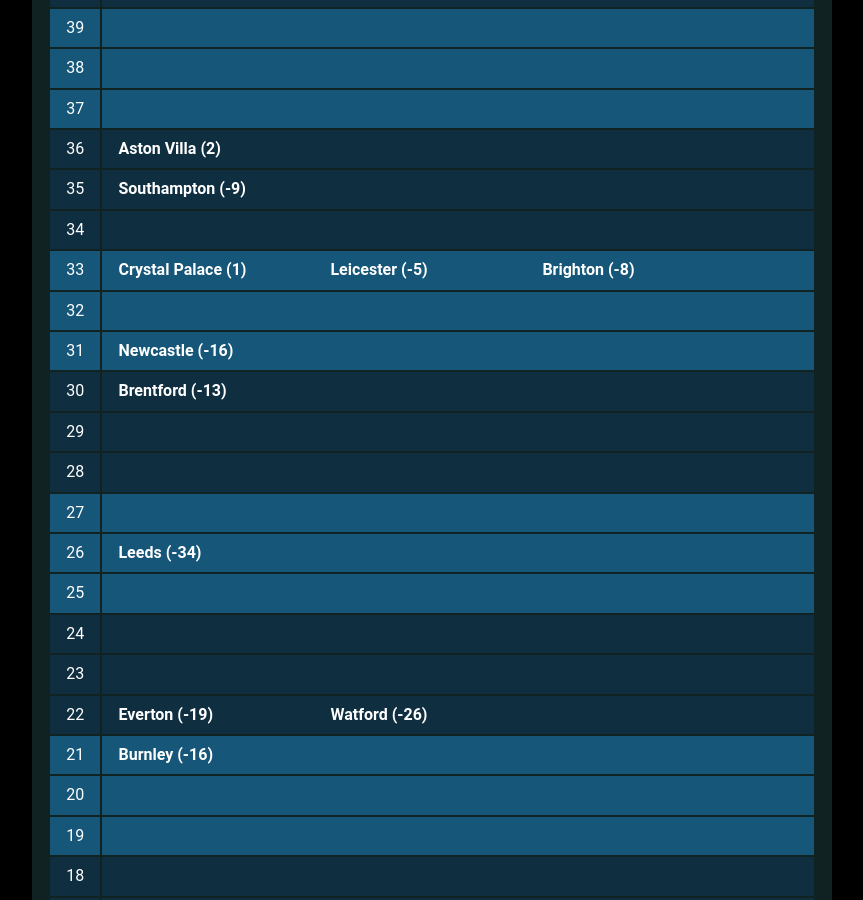
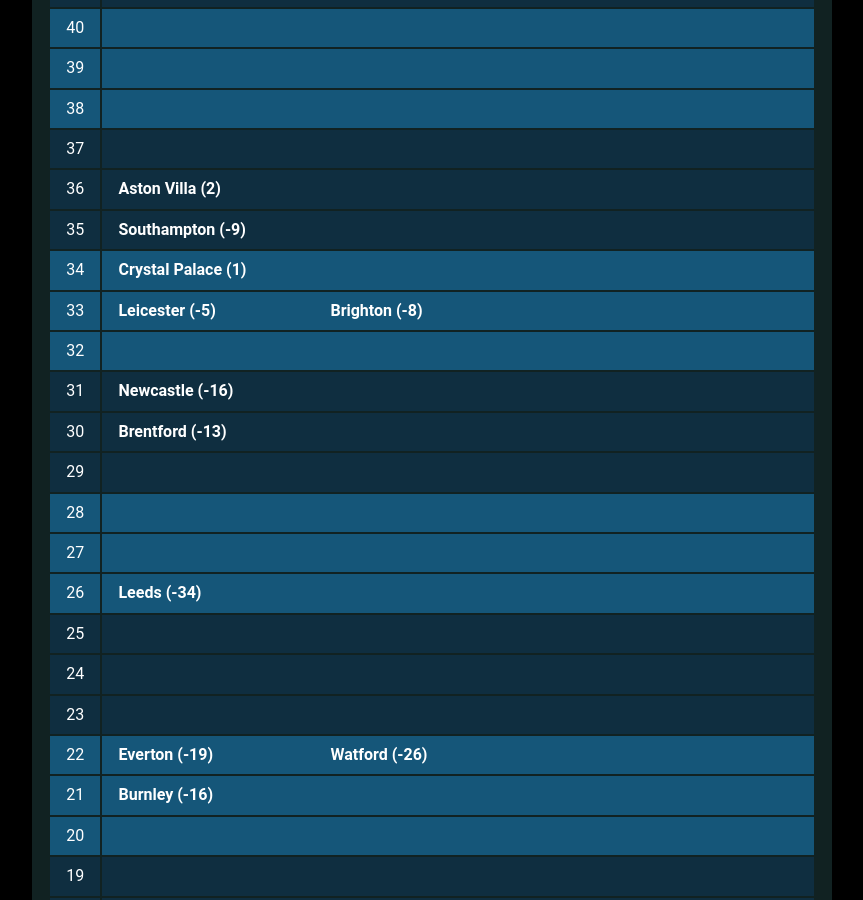
Before and after one commit to muru/muru.github.io, a Jekyll site: the page built from resources.md, in a window 1280 px wide and 900 px high, scrolled down 2689 px. Shown: the whole window, without its empty margins (208-1071 px from the left). Built offline with Jekyll 4.4.1, drawn with Linux system fonts in a browser that asks for light colours; some web fonts are replaced; some of the changed text lies outside the part shown.

Commit message:
updated cann-table: Wed 16 Mar 00:04:00 JST 2022

```diff
--- a/cann-table.html
+++ b/cann-table.html
@@ -1,9 +1,14 @@
 <table id="cann-table">
 <thead> <th> Pts </th> <th> Clubs (GD) </th> </thead>
 	<tr class="cann-row-1">
+		<td class="cann-point"> 70 </td>
+		<td class="cann-clubs">
+			<span class="club-name"> Man City (50) </span>
+		</td>
+ 	</tr>
+	<tr class="cann-row-1">
 		<td class="cann-point"> 69 </td>
 		<td class="cann-clubs">
-			<span class="club-name"> Man City (50) </span>
 		</td>
  	</tr>
 	<tr class="cann-row-1">
@@ -11,7 +16,7 @@
 		<td class="cann-clubs">
 		</td>
  	</tr>
-	<tr class="cann-row-1">
+	<tr class="cann-row-2">
 		<td class="cann-point"> 67 </td>
 		<td class="cann-clubs">
 		</td>
@@ -27,7 +32,7 @@
 		<td class="cann-clubs">
 		</td>
  	</tr>
-	<tr class="cann-row-2">
+	<tr class="cann-row-1">
 		<td class="cann-point"> 64 </td>
 		<td class="cann-clubs">
 		</td>
@@ -42,7 +47,7 @@
 		<td class="cann-clubs">
 		</td>
  	</tr>
-	<tr class="cann-row-1">
+	<tr class="cann-row-2">
 		<td class="cann-point"> 61 </td>
 		<td class="cann-clubs">
 		</td>
@@ -58,7 +63,7 @@
 			<span class="club-name"> Chelsea (38) </span>
 		</td>
  	</tr>
-	<tr class="cann-row-2">
+	<tr class="cann-row-1">
 		<td class="cann-point"> 58 </td>
 		<td class="cann-clubs">
 		</td>
@@ -73,7 +78,7 @@
 		<td class="cann-clubs">
 		</td>
  	</tr>
-	<tr class="cann-row-1">
+	<tr class="cann-row-2">
 		<td class="cann-point"> 55 </td>
 		<td class="cann-clubs">
 		</td>
@@ -88,7 +93,7 @@
 		<td class="cann-clubs">
 		</td>
  	</tr>
-	<tr class="cann-row-2">
+	<tr class="cann-row-1">
 		<td class="cann-point"> 52 </td>
 		<td class="cann-clubs">
 		</td>
@@ -105,7 +110,7 @@
 			<span class="club-name"> Man Utd (8) </span>
 		</td>
  	</tr>
-	<tr class="cann-row-1">
+	<tr class="cann-row-2">
 		<td class="cann-point"> 49 </td>
 		<td class="cann-clubs">
 		</td>
@@ -121,7 +126,7 @@
 		<td class="cann-clubs">
 		</td>
  	</tr>
-	<tr class="cann-row-2">
+	<tr class="cann-row-1">
 		<td class="cann-point"> 46 </td>
 		<td class="cann-clubs">
 			<span class="club-name"> Wolves (6) </span>
@@ -138,7 +143,7 @@
 		<td class="cann-clubs">
 		</td>
  	</tr>
-	<tr class="cann-row-1">
+	<tr class="cann-row-2">
 		<td class="cann-point"> 43 </td>
 		<td class="cann-clubs">
 		</td>
@@ -153,7 +158,7 @@
 		<td class="cann-clubs">
 		</td>
  	</tr>
-	<tr class="cann-row-2">
+	<tr class="cann-row-1">
 		<td class="cann-point"> 40 </td>
 		<td class="cann-clubs">
 		</td>
@@ -168,7 +173,7 @@
 		<td class="cann-clubs">
 		</td>
  	</tr>
-	<tr class="cann-row-1">
+	<tr class="cann-row-2">
 		<td class="cann-point"> 37 </td>
 		<td class="cann-clubs">
 		</td>
@@ -185,15 +190,15 @@
 			<span class="club-name"> Southampton (-9) </span>
 		</td>
  	</tr>
-	<tr class="cann-row-2">
+	<tr class="cann-row-1">
 		<td class="cann-point"> 34 </td>
 		<td class="cann-clubs">
+			<span class="club-name"> Crystal Palace (1) </span>
 		</td>
  	</tr>
 	<tr class="cann-row-1">
 		<td class="cann-point"> 33 </td>
 		<td class="cann-clubs">
-			<span class="club-name"> Crystal Palace (1) </span>
 			<span class="club-name"> Leicester (-5) </span>
 			<span class="club-name"> Brighton (-8) </span>
 		</td>
@@ -203,7 +208,7 @@
 		<td class="cann-clubs">
 		</td>
  	</tr>
-	<tr class="cann-row-1">
+	<tr class="cann-row-2">
 		<td class="cann-point"> 31 </td>
 		<td class="cann-clubs">
 			<span class="club-name"> Newcastle (-16) </span>
@@ -220,7 +225,7 @@
 		<td class="cann-clubs">
 		</td>
  	</tr>
-	<tr class="cann-row-2">
+	<tr class="cann-row-1">
 		<td class="cann-point"> 28 </td>
 		<td class="cann-clubs">
 		</td>
@@ -236,7 +241,7 @@
 			<span class="club-name"> Leeds (-34) </span>
 		</td>
  	</tr>
-	<tr class="cann-row-1">
+	<tr class="cann-row-2">
 		<td class="cann-point"> 25 </td>
 		<td class="cann-clubs">
 		</td>
@@ -251,7 +256,7 @@
 		<td class="cann-clubs">
 		</td>
  	</tr>
-	<tr class="cann-row-2">
+	<tr class="cann-row-1">
 		<td class="cann-point"> 22 </td>
 		<td class="cann-clubs">
 			<span class="club-name"> Everton (-19) </span>
@@ -269,7 +274,7 @@
 		<td class="cann-clubs">
 		</td>
  	</tr>
-	<tr class="cann-row-1">
+	<tr class="cann-row-2">
 		<td class="cann-point"> 19 </td>
 		<td class="cann-clubs">
 		</td>
```
Also changed, not shown: other parts of cann-table.html (+1 -1 lines).
